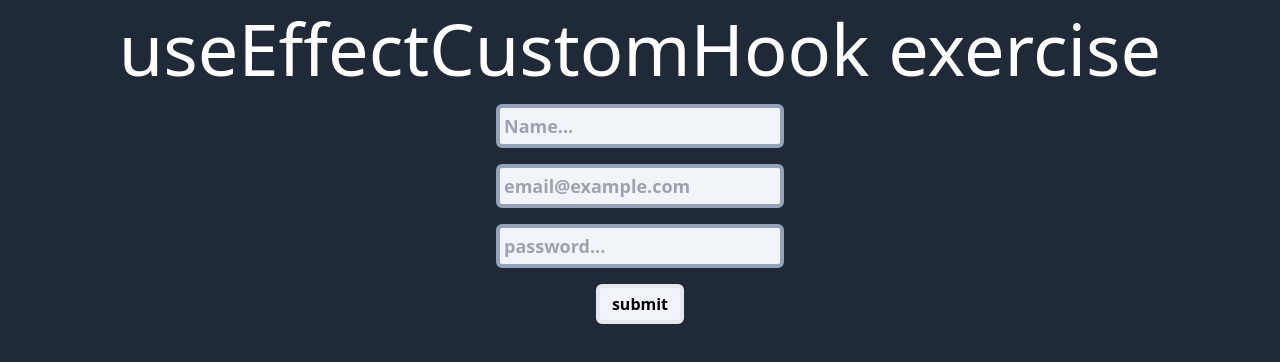
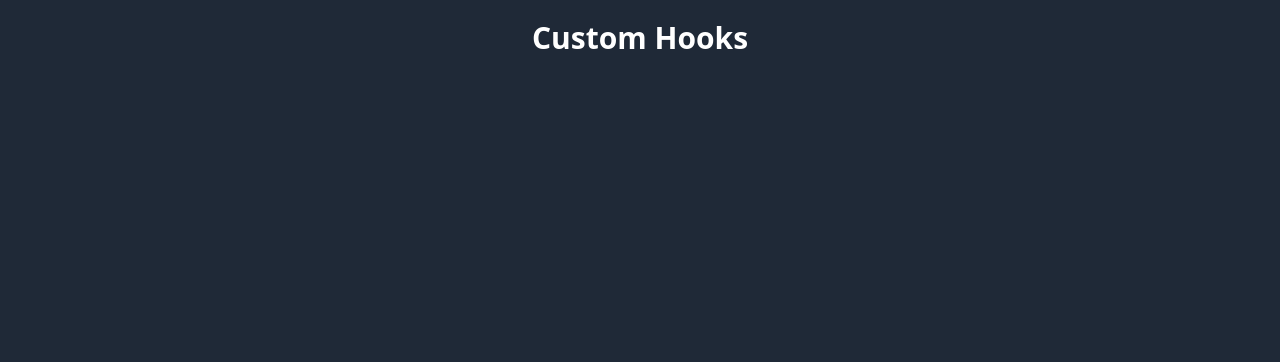
Before and after one commit to SergioMir018/react-hooks, a React (Create React App) app: page / in a window 1280 px wide. Shown: the top 362 px of the page. Built offline with nearby package versions, Linux system fonts and the light colour scheme.

Commit message:
./scr/components/MultipleCustomHooks/MultipleCustomHooks.tsx: added

```diff
--- a/src/HookApp.tsx
+++ b/src/HookApp.tsx
@@ -3,12 +3,13 @@ import { CounterApp } from './components/useState/CounterApp.tsx';
 import { CounterCustomHook } from './components/useState/counterCustomHook.tsx';
 import { SimpleForm } from './components/useEffect/SimpleForm.tsx';
 import { CustomHookSimpleForm } from './components/useEffect/CustomHookSimpleForm.tsx';
+import MultipleCustomHooksComponent from './components/MultipleCustomHooks/MultipleCustomHooks.tsx';
 
 const HookApp = () => {
 
   return (
     <div>
-      <CustomHookSimpleForm />
+      <MultipleCustomHooksComponent />
     </div>
   )
 }
--- /dev/null
+++ b/src/components/MultipleCustomHooks/MultipleCustomHooks.tsx
@@ -0,0 +1,11 @@
+import React from 'react'
+
+const MultipleCustomHooks = () => {
+  return (
+    <div className='flex justify-center'>
+      <h1 className='text-white mt-5 text-3xl font-semibold'> Custom Hooks </h1>
+    </div>
+  )
+}
+
+export default MultipleCustomHooks
--- /dev/null
+++ b/src/hooks/useFetch.ts
@@ -0,0 +1,5 @@
+const useFetch = () => {
+
+}
+
+export default useFetch
```
